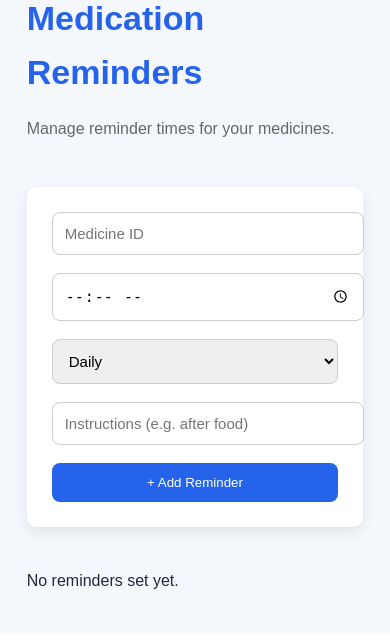
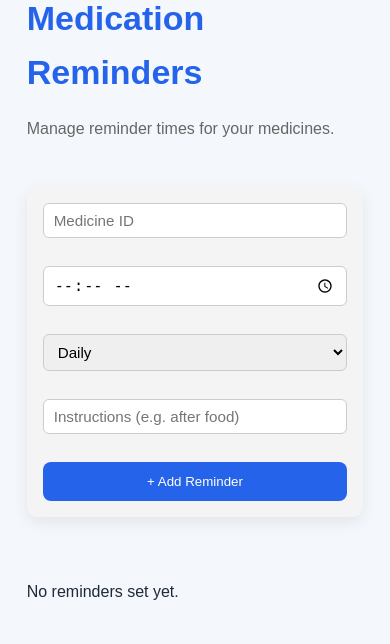
Before and after one commit to sunnyv-in/MediLens, a Flask app: page /reminders in a window 390 px wide. Shown: the part 251-895 px from the top of the page. Before the commit the page ends 840 px from the top, so only its background shows below. Run offline with Flask 3, Linux system fonts and the light colour scheme.

Commit message:
somet hings
scan routes css

```diff
--- a/frontend/static/css/style.css
+++ b/frontend/static/css/style.css
@@ -1,4 +1,3 @@
-<<<<<<< HEAD
 /* ===========================
    RESET
 =========================== */
@@ -1630,6 +1629,85 @@ grid-template-columns:1fr;
         transform:rotate(360deg);
 
     }
-
->>>>>>> origin/sunny-ai-scanner
-}
+}
+/* ===== Reminders & Expiry additions ===== */
+
+.reminder-form{
+    display:flex;
+    flex-wrap:wrap;
+    gap:10px;
+    align-items:center;
+    background:#f4f4f4;
+    padding:16px;
+    border-radius:10px;
+    margin-bottom:20px;
+}
+
+.reminder-form input,
+.reminder-form select{
+    padding:8px 10px;
+    border:1px solid #ccc;
+    border-radius:6px;
+    font-size:0.95rem;
+}
+
+.flash-messages{
+    list-style:none;
+    padding:0;
+    margin:0 0 16px 0;
+}
+
+.flash-messages li{
+    background:#e6ffed;
+    border-left:4px solid #2ecc71;
+    padding:10px 14px;
+    border-radius:6px;
+    margin-bottom:8px;
+    font-size:0.9rem;
+}
+
+.btn-secondary{
+    background:#eaeaea;
+    color:#333;
+    border:none;
+    padding:8px 14px;
+    border-radius:6px;
+    cursor:pointer;
+    font-size:0.85rem;
+}
+
+.btn-secondary:hover{
+    background:#d5d5d5;
+}
+
+.btn-danger{
+    background:#ff4d4d;
+    color:#fff;
+    border:none;
+    padding:8px 14px;
+    border-radius:6px;
+    cursor:pointer;
+    font-size:0.85rem;
+}
+
+.btn-danger:hover{
+    background:#e63939;
+}
+
+/* Expiry status badges on medicine-card */
+
+.medicine-card.status-expired{
+    border-left:5px solid #ff4d4d;
+}
+
+.medicine-card.status-expiring-soon{
+    border-left:5px solid #ffb84d;
+}
+
+.medicine-card.status-safe{
+    border-left:5px solid #2ecc71;
+}
+
+.medicine-card.status-unknown{
+    border-left:5px solid #999;
+}
```
Also changed, not shown: backend/routes/scan_routes.py (+5 -5 lines).
